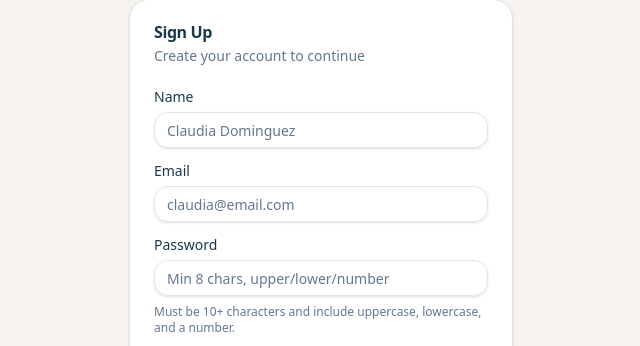
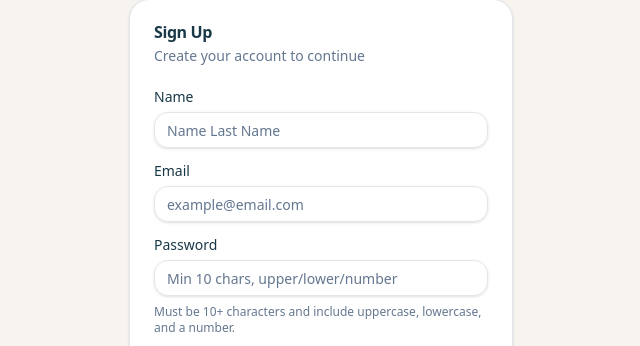
Before and after one commit to kasandra0/happytailsshelter_frontend, a React app in the folder app/: page /signup in a window 1280 px wide. Shown: the part 137-483 px from the top of the page, without its empty margins (319-959 px from the left). Built offline with nearby package versions, Linux system fonts and the light colour scheme; no server answers; the HTML template or start-up script is replaced by a standard one.

Commit message:
message changed

```diff
--- a/app/src/pages/SignUpPage.tsx
+++ b/app/src/pages/SignUpPage.tsx
@@ -121,7 +121,7 @@ export default function SignUpPage({
                   <Input
                     id="name"
                     type="text"
-                    placeholder="Claudia Dominguez"
+                    placeholder="Name Last Name"
                     value={name}
                     onChange={(e) => setName(e.target.value)}
                     aria-invalid={!!fieldErrors.name}
@@ -134,7 +134,7 @@ export default function SignUpPage({
                   <Input
                     id="email"
                     type="email"
-                    placeholder="claudia@email.com"
+                    placeholder="example@email.com"
                     value={email}
                     onChange={(e) => setEmail(e.target.value)}
                     aria-invalid={!!fieldErrors.email}
@@ -147,7 +147,7 @@ export default function SignUpPage({
                   <Input
                     id="password"
                     type="password"
-                    placeholder="Min 8 chars, upper/lower/number"
+                    placeholder="Min 10 chars, upper/lower/number"
                     value={password}
                     onChange={(e) => setPassword(e.target.value)}
                     aria-invalid={!!fieldErrors.password}
```
